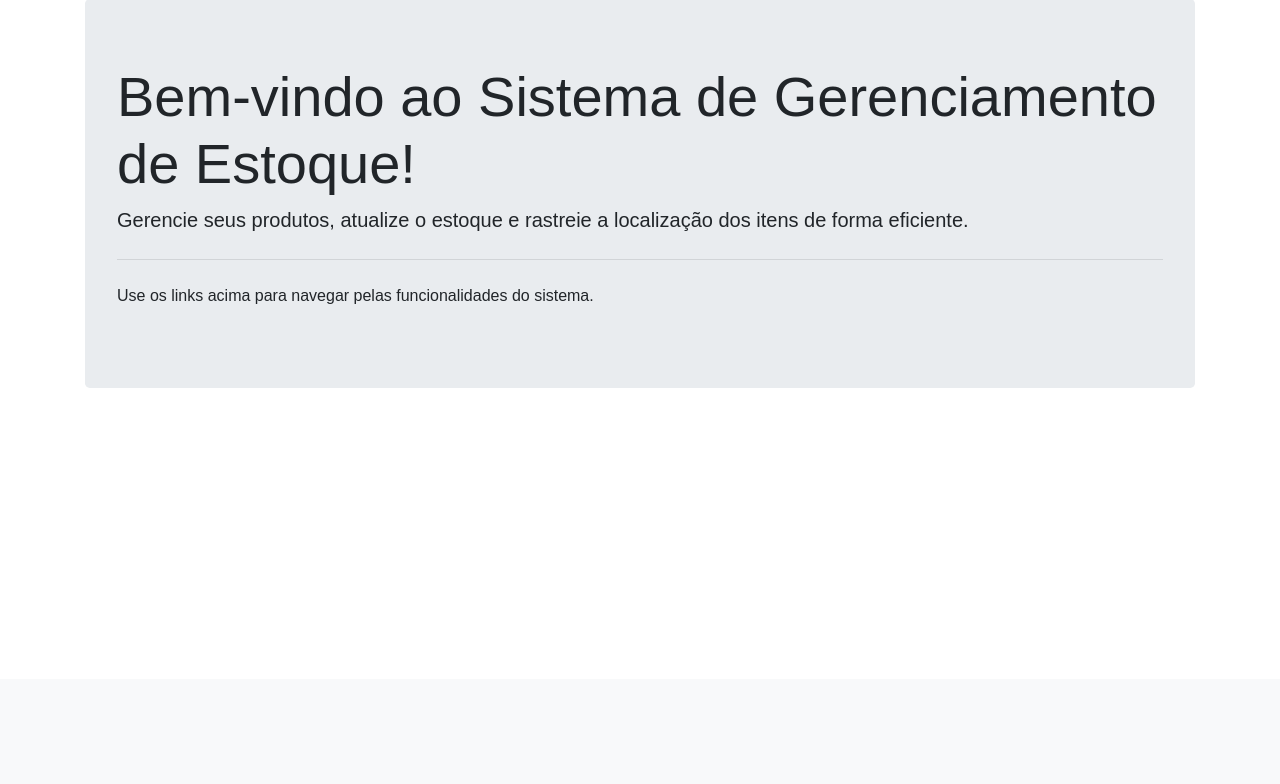
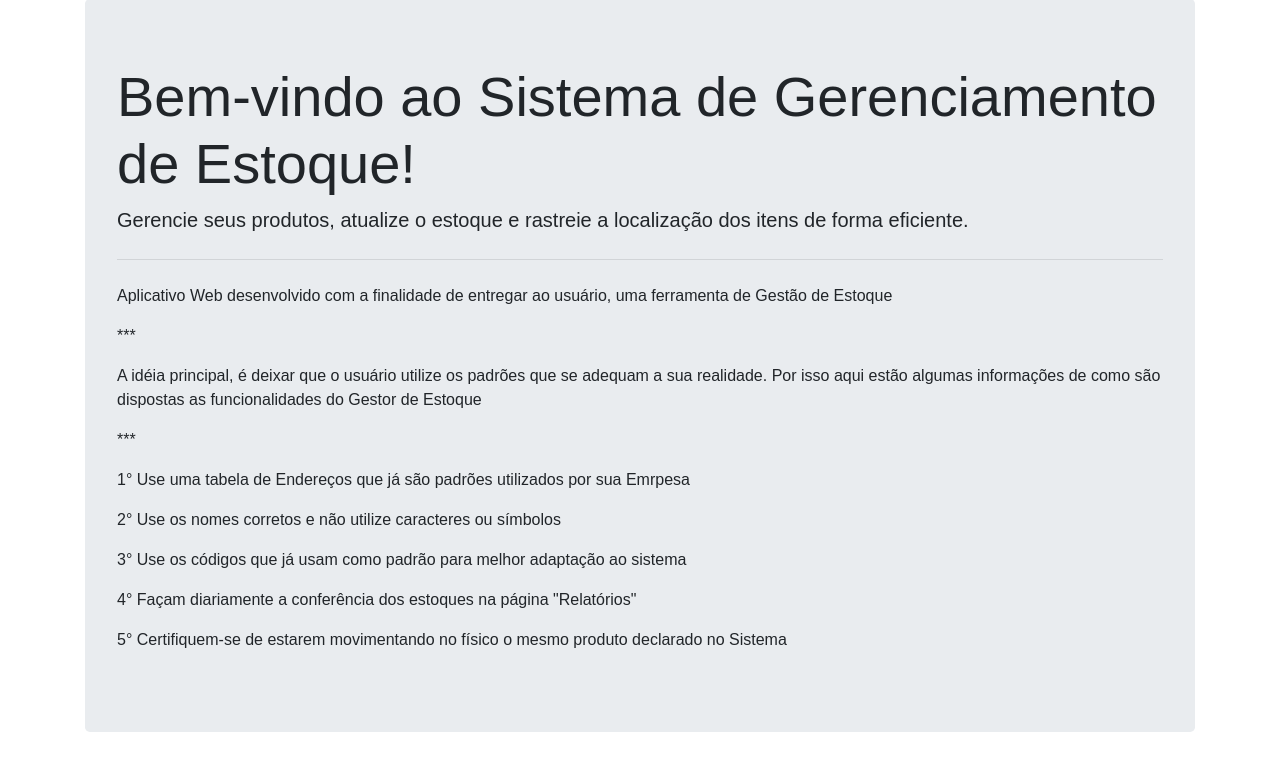
Before and after one commit to Rerisson666/inventory_management, a Flask app: page / in a window 1280 px wide. Shown: the part 121-905 px from the top of the page. Before the commit the page ends 509 px from the top, so only its background shows below. Run offline with Flask 3, Linux system fonts and the light colour scheme; some libraries are stand-ins or nearby versions.

Commit message:
Atualização Visual

```diff
--- a/templates/index.html
+++ b/templates/index.html
@@ -4,6 +4,14 @@
     <h1 class="display-4">Bem-vindo ao Sistema de Gerenciamento de Estoque!</h1>
     <p class="lead">Gerencie seus produtos, atualize o estoque e rastreie a localização dos itens de forma eficiente.</p>
     <hr class="my-4">
-    <p>Use os links acima para navegar pelas funcionalidades do sistema.</p>
+    <p>Aplicativo Web desenvolvido com a finalidade de entregar ao usuário, uma ferramenta de Gestão de Estoque</p>
+    <p>***</p>
+    <p>A idéia principal, é deixar que o usuário utilize os padrões que se adequam a sua realidade. Por isso aqui estão algumas informações de como são dispostas as funcionalidades do Gestor de Estoque</p>
+    <p>***</p>
+    <p>1° Use uma tabela de Endereços que já são padrões utilizados por sua Emrpesa</p>
+    <p>2° Use os nomes corretos e não utilize caracteres ou símbolos</p>
+    <p>3° Use os códigos que já usam como padrão para melhor adaptação ao sistema</p>
+    <p>4° Façam diariamente a conferência dos estoques na página "Relatórios"</p>
+    <p>5° Certifiquem-se de estarem movimentando no físico o mesmo produto declarado no Sistema</p>
 </div>
 {% endblock %}
```
